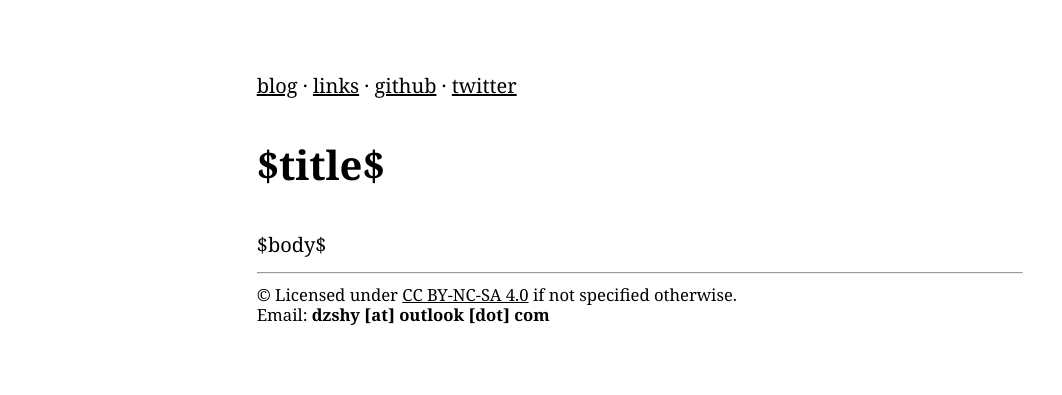
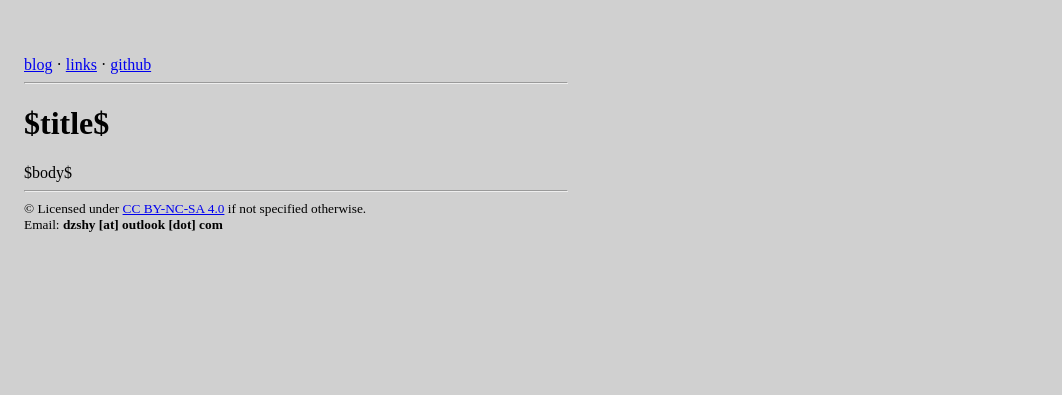
Before and after one commit to dzshy/blog, a plain HTML site: page tmpl.html in a window 1280 px wide. Shown: the whole page, without its empty margins (0-1062 px from the left). Drawn offline with Linux system fonts and the light colour scheme.

Commit message:
change theme

```diff
--- a/tmpl.html
+++ b/tmpl.html
@@ -8,29 +8,11 @@
 html {
   max-width: 70ch;
   padding: 3em 1em;
-  margin: auto;
-  line-height: 1.75;
-  font-size: 1.25em;
-  font-family: "Lora",Georgia,"Times New Roman","Han Songti GB",serif
-}
-code {
-  font-family: Menlo, Monaco, Consolas, "Courier New", monospace, sans-serif;
+  background-color: #d0d0d0;
 }
 pre {
-  font-size: 0.8em;
   padding: 20px;
   overflow-x: scroll;
-  background-color: #f3f3f3;
-  border-radius: 10px;
-}
-a {
-  background: transparent;
-  color: black;
-  cursor: pointer;
-  outline: 0;
-  text-decoration: underline;
-  text-decoration-color: #000;
-  overflow-wrap: break-word;
 }
 </style>
 </head>
@@ -38,8 +20,8 @@ a {
 <body>
 <a href="/posts/">blog</a> ·
 <a href="/links/">links</a> ·
-<a href="https://github.com/dzshy/">github</a> ·
-<a href="https://twitter.com/inedible_plant">twitter</a>
+<a href="https://github.com/dzshy/">github</a>
+<hr>
 <div class='mainframe'>
 <h1>$title$</h1>
 $body$
```
Also changed, not shown: 1 other file.
